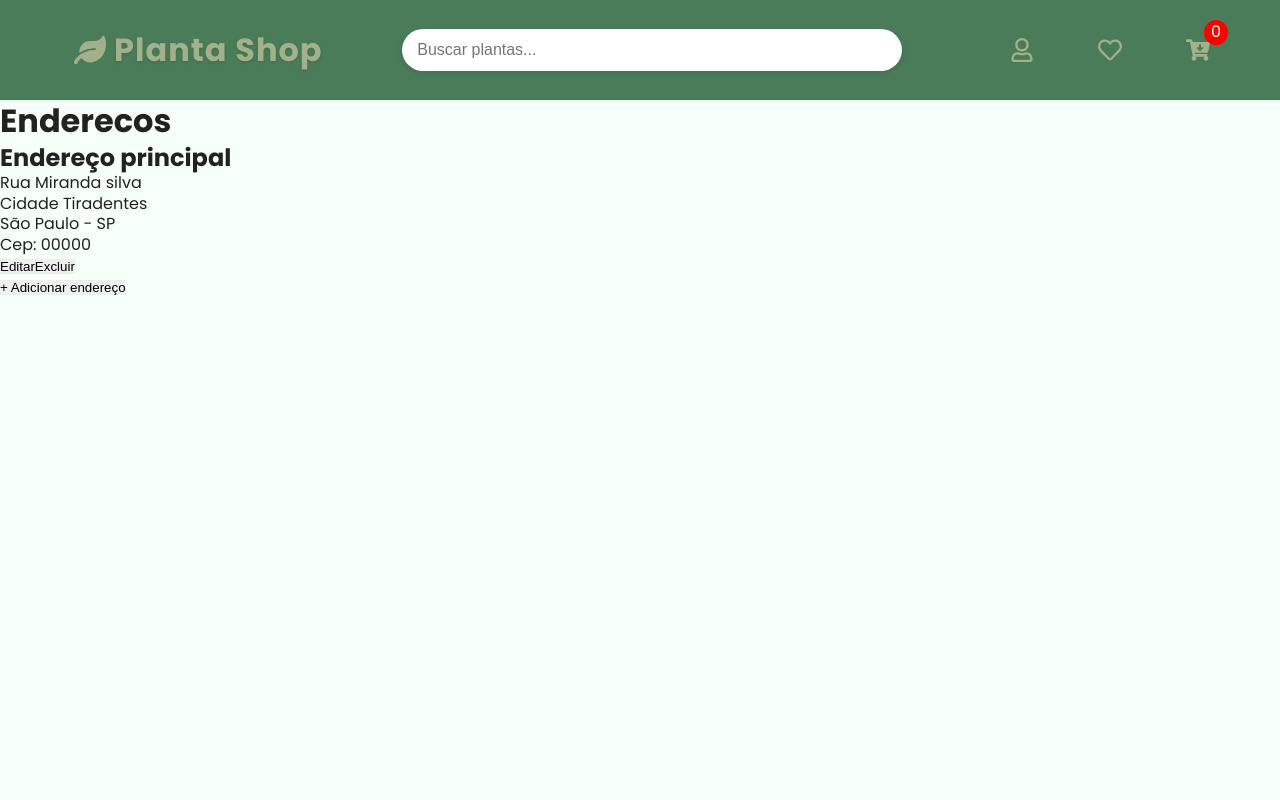
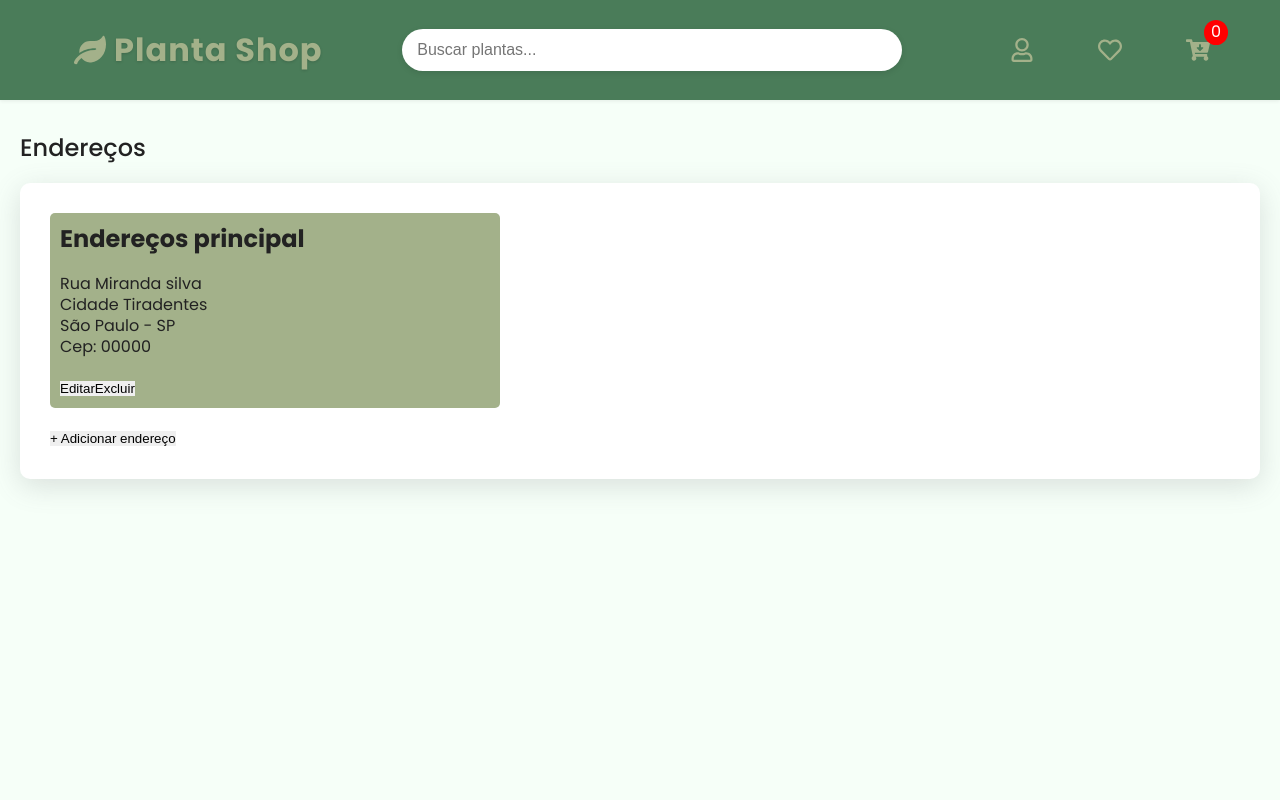
Before and after one commit to DiogoIV/My_store, a React (Vite) app: page /minha-conta/enderecos in a window 1280 px wide. Shown: the top 800 px of the page. Built offline with nearby package versions, Linux system fonts and the light colour scheme.

Commit message:
set
fazendo primeira parte do estilo da página endereços

```diff
--- a/src/pages/Perfil/Enderecos/Enderecos.jsx
+++ b/src/pages/Perfil/Enderecos/Enderecos.jsx
@@ -6,23 +6,25 @@ function Enderecos() {
 
         <main className='container-principal-enderecos'>
 
-            <h1>Enderecos</h1>
+            <h1>Endereços</h1>
 
             <section className='sessao-enderecos'>
 
-                <div className='enderecos-dados'>
-                    <h2>Endereço principal</h2>
+                <div className='container-endereços'>
 
+                    <div className='card-enderecos'>
+
+                        <h2>Endereços principal</h2>
                         <ul>
                             <li>Rua Miranda silva </li>
                             <li>Cidade Tiradentes </li>
                             <li>São Paulo - SP</li>
                             <li>Cep: 00000 </li>
                         </ul>
-
                         <div className='dados-btn'>
                             <button>Editar</button>
                             <button>Excluir</button>
+                        </div>
                     </div>
                 </div>
 
@@ -34,6 +36,7 @@ function Enderecos() {
 
             </section>
 
+
         </main>
     )
 }
--- a/src/pages/Perfil/Enderecos/enderecos.css
+++ b/src/pages/Perfil/Enderecos/enderecos.css
@@ -3,5 +3,50 @@
     flex-direction: column;
     flex: 1;
 
+    gap: 20px;
+    padding: 2rem 20px 4rem 20px;
+}
+
+.container-principal-enderecos > h1 {
+    font-size: 1.5em;
+    font-weight: 500;
+}
+
+/*sessao-enderecos*/
+
+.container-principal-enderecos  > .sessao-enderecos {
+    display: flex;
+    flex-direction: column;
+
+    gap: 20px;
+    background-color: white;
+    border-radius: 10px;
+    box-shadow: rgba(100, 100, 111, 0.2) 0 7px 29px 0;
+
+
+    padding: 30px;
+
+    gap: 20px;
+}
+
+.sessao-enderecos > .container-endereços {
+    display: grid;
+    grid-template-columns: repeat(auto-fit, minmax(250px, 1fr));
 
 }
+
+ .container-endereços > .card-enderecos {
+    display: flex;
+    flex-direction: column;
+    gap: 20px;
+    background-color: var(--green-light);
+    border-radius: 5px;
+
+    padding: 10px;
+    max-width: 450px;
+
+}
+
+.card-enderecos > ul {
+    list-style: none;
+}
```
Lines whose indentation alone changed are shown as unchanged.
